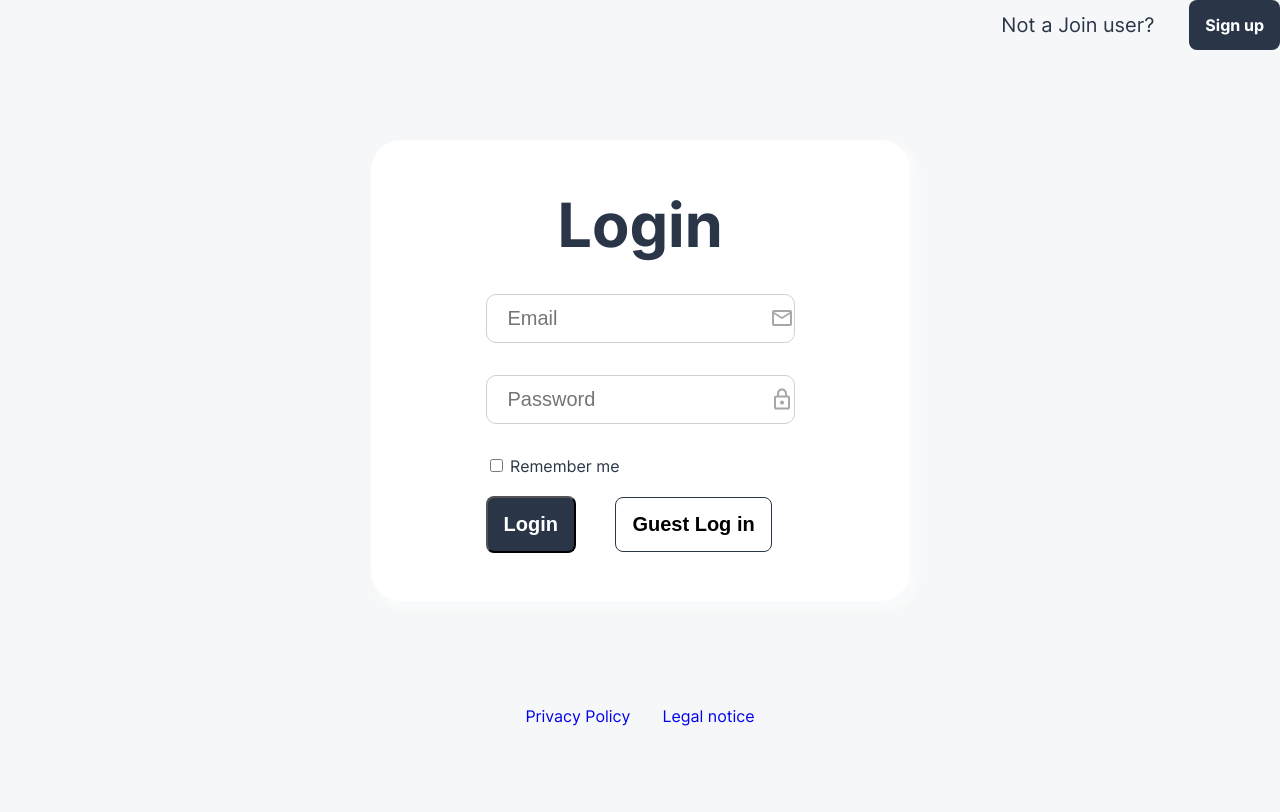
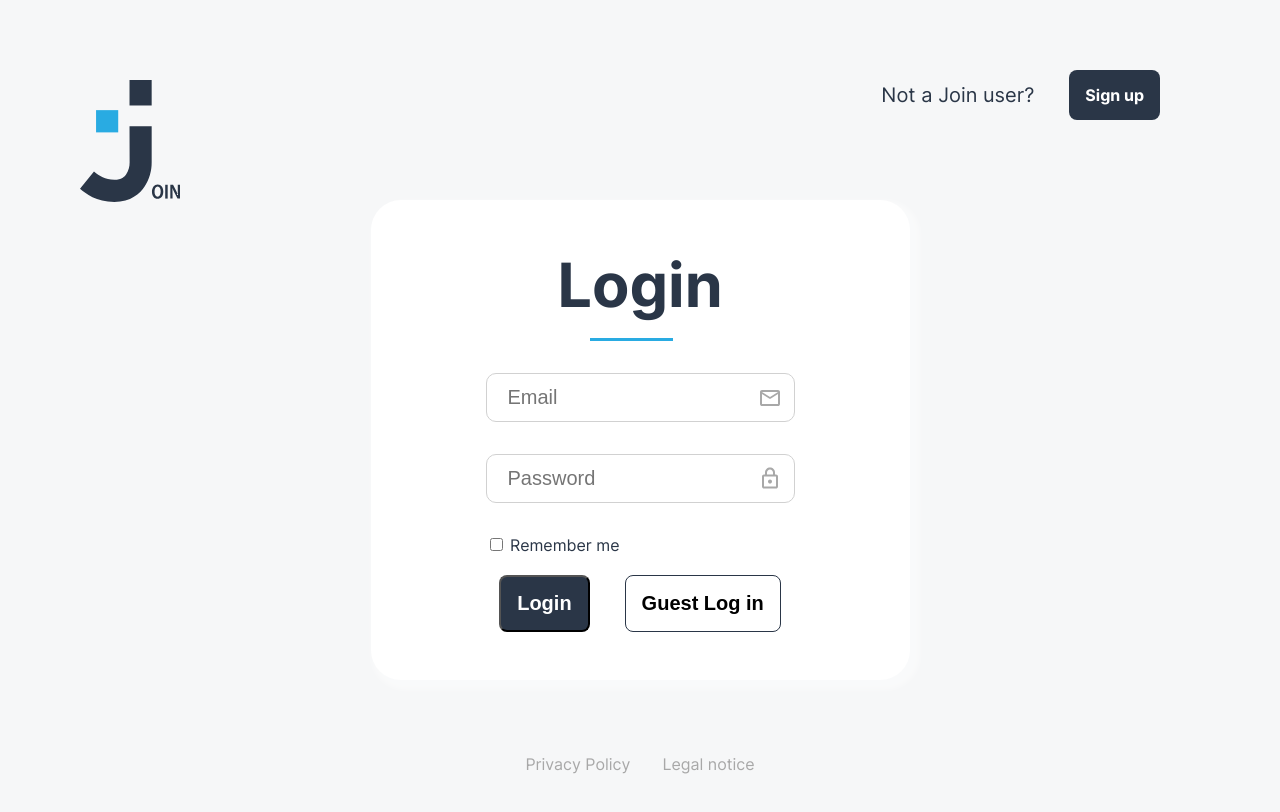
Before and after one commit to eitos1989/join-177, a plain HTML site: page index.html in a window 1280 px wide. Drawn offline with Linux system fonts and the light colour scheme.

Commit message:
login page and RegisterPage Design V0.5

```diff
--- a/index.html
+++ b/index.html
@@ -6,28 +6,32 @@
 
     <script src="./scripts/script.js"></script>
     <link rel="stylesheet" href="./styles/style.css">
+    <link rel="icon" type="image/vnd.icon" href="img/favicon_join.svg">
     <title>Join</title>
 </head>
 <body>
     <div class="headerLine">
         <div class="text-middle mr-35">Not a Join user?</div>
-        <div class="btn-dark">Sign up</div>
+        <div class="btn-dark"><a href="register.html">Sign up</a></div>
     </div>
+    <img class="cornerImg" src="img/join_logo.svg" />
     <div class="mainWrapper">
         <div class="loginContainer">
             <div class="loginHeadline mb-32">Login</div>
             <form action="/#; false;">
                 <div class="formCenter">
-                    <input type="email" placeholder="Email" required class="mb-32 mail">
-                    <input type="password" placeholder="Password" required class="mb-32 lock">
+                    <input type="email" placeholder="Email" required class="mb-32 mail" autocomplete="username">
+                    <input type="password" placeholder="Password" required class="mb-32 lock" autocomplete="current-password">
                     <label class="checkContainer mb-20">
                         <input type="checkbox"> Remember me
                     </label>
                 </div>
-                <button type="submit" class="btn-dark text-middle mr-35">Login</button>
-                <button type="reset" class="btn-light text-middle">Guest Log in</button>
+                <div class="dFlexJC">
+                    <button type="submit" class="btn-dark text-middle mr-35">Login</button>
+                    <button type="reset" class="btn-light text-middle">Guest Log in</button>
+                </div>
             </form>
-
+            <div class="error-msg" id="error-msg"></div>
         </div>
     </div>
     <div class="footer">
--- a/styles/style.css
+++ b/styles/style.css
@@ -16,7 +16,6 @@
     --font-width-bold: 700;
 }
 
-
 body{
     background-color: var(--color-background);
     color: var(--color-main);
@@ -24,6 +23,7 @@ body{
     margin: 0px;
     padding: 0px;
     font-family: 'Inter', sans-serif;
+    height: 100vh;
 }
 
 .headerLine {
@@ -31,6 +31,14 @@ body{
     justify-content: flex-end;
     text-align: center;
     align-items: center;
+    margin-top: 70px;
+    margin-right: 120px;
+}
+
+.cornerImg {
+    position: absolute;
+    top: 80px;
+    left: 80px;
 }
 
 .formCenter {
@@ -39,6 +47,7 @@ body{
 }
 
 .loginContainer {
+    position: relative;
     border-radius: 30px;
     padding: 48px 115px 48px 115px;
     background-color: #fff;
@@ -49,11 +58,26 @@ body{
     align-items: center;
 }
 
+.arrowleft{
+    position: absolute;
+    top: 72px;
+    left: 48px;
+}
+
 .loginHeadline {
     font-size: var(--font-size-t1);
     font-weight: var(--font-width-bold);
     text-align: center;
 }
+
+.loginHeadline:after {
+    margin-top: 16px;
+    border-bottom: 3px solid var(--color-light-blue);
+    content: '';
+    display: block;
+    margin-left: 20%;
+    width: 50%;
+  }
 
 .text-big {
     font-size: var(--font-size-t1);
@@ -82,6 +106,11 @@ body{
     padding: 15px 16px 15px 16px;
     border-radius: 8px;
     text-align: center;
+    cursor: pointer;
+}
+
+.btn-dark a {
+    color: white;
 }
 
 .btn-light{
@@ -92,6 +121,7 @@ body{
     padding: 15px 16px 15px 16px;
     border-radius: 8px;
     text-align: center;
+    cursor: pointer;
 }
 
 .loginContainer input {
@@ -104,13 +134,19 @@ body{
 
 .mail {
     background-image: url('../img/mail.svg');
-    background-position: right center;
+    background-position: right 12px center;
+    background-repeat: no-repeat;
+}
+
+.person {
+    background-image: url('../img/person.svg');
+    background-position: right 12px center;
     background-repeat: no-repeat;
 }
 
 .lock{
     background-image: url('../img/lock.svg');
-    background-position: right center;
+    background-position: right 12px center;
     background-repeat: no-repeat;
 }
 
@@ -121,11 +157,24 @@ body{
     height: 80vh;
 }
 
+.dFlexJC{
+    display: flex;
+    justify-content: center;
+}
+
 .footer{
     color: var(--color-icon);
     display: flex;
     align-items: center;
     justify-content: center;
+    position: absolute;
+    bottom: 10px;
+    width: 100%;
+}
+
+a {
+    color: var(--color-light-blue);
+    text-decoration: none;
 }
 
 .footer a {
@@ -133,4 +182,9 @@ body{
     margin: 8px;
     text-decoration: none;
     cursor: pointer;
+    color: var(--color-icon)
 }
+
+.borderB {
+    border: 3px solid var(--color-light-blue);
+}
```
Also changed, not shown: register.html (added, +45 -0 lines), scripts/register.js (added, +10 -0 lines), img/arrow-left.svg (added), scripts/script.js (line endings or trailing spaces).
